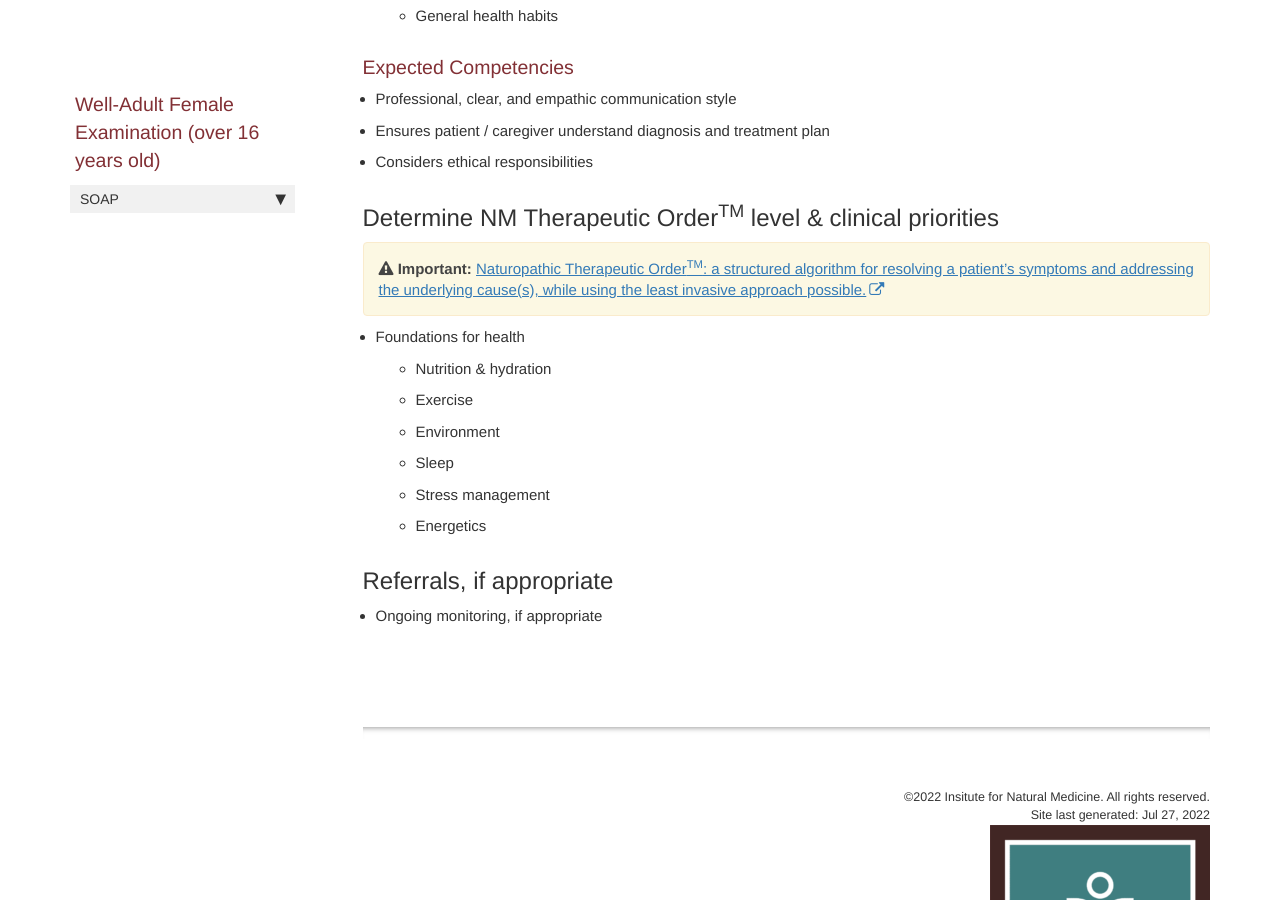
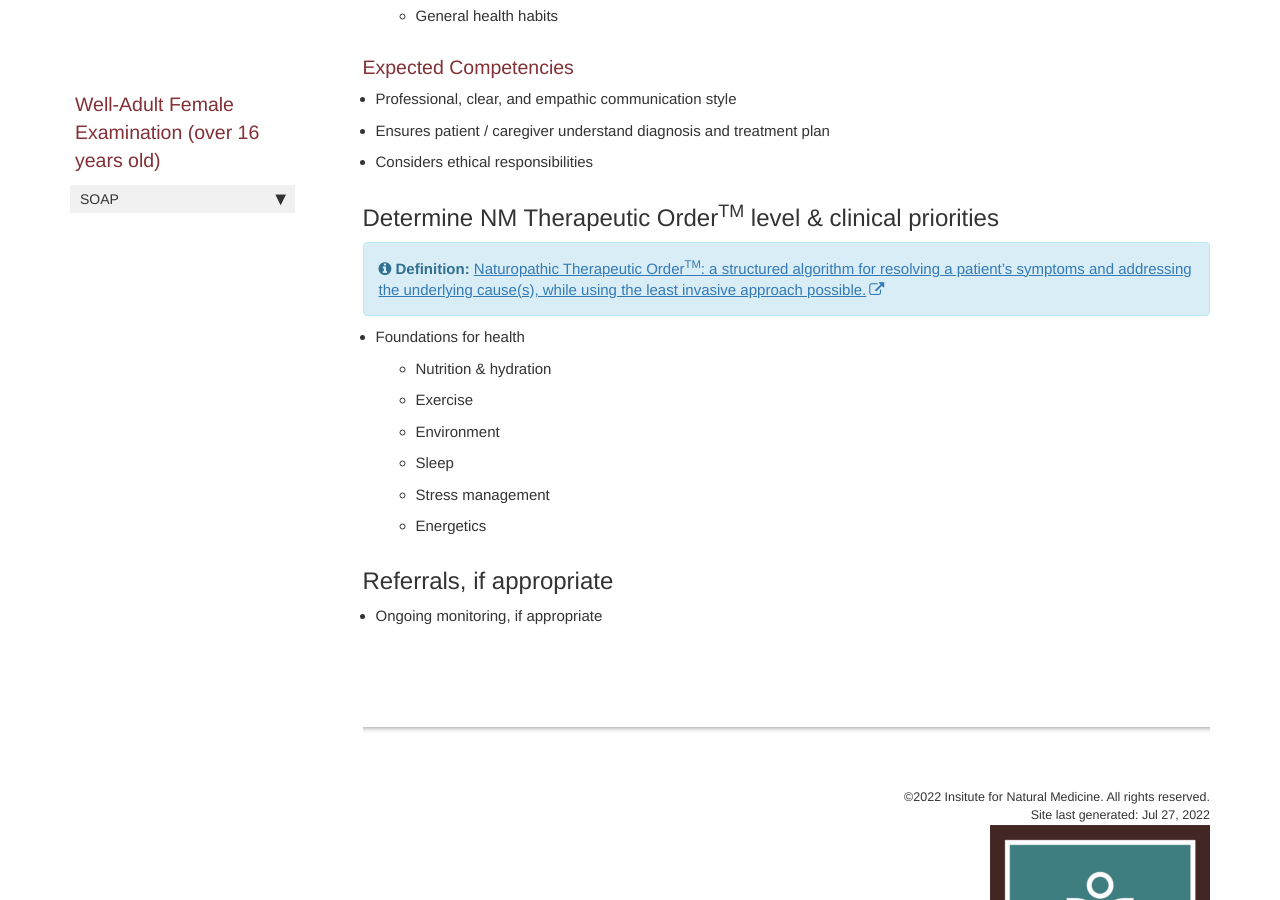
Before and after one commit to naturemed/naturemed.github.io, a Jekyll site: the page built from pages/epa/001/epa_plan.md, in a window 1280 px wide and 900 px high, scrolled down 752 px. Built offline with Jekyll 4.4.1, drawn with Linux system fonts in a browser that asks for light colours; comment, search, counter and statistics services are not loaded.

Commit message:
Update epa_plan.md

```diff
--- a/pages/epa/001/epa_plan.md
+++ b/pages/epa/001/epa_plan.md
@@ -26,7 +26,7 @@ Patient Education:
 
 
 ## Determine NM Therapeutic Order<sup>TM</sup> level & clinical priorities
-{% include important.html content="[Naturopathic Therapeutic Order<sup>TM</sup>: a structured algorithm for resolving a patient's symptoms and addressing the underlying cause(s), while using the least invasive approach possible.](https://fnminstitute.org/therapeutic-order/)" %}
+{% include definition.html content="[Naturopathic Therapeutic Order<sup>TM</sup>: a structured algorithm for resolving a patient's symptoms and addressing the underlying cause(s), while using the least invasive approach possible.](https://fnminstitute.org/therapeutic-order/)" %}
 - Foundations for health
   - Nutrition & hydration
   - Exercise
```
